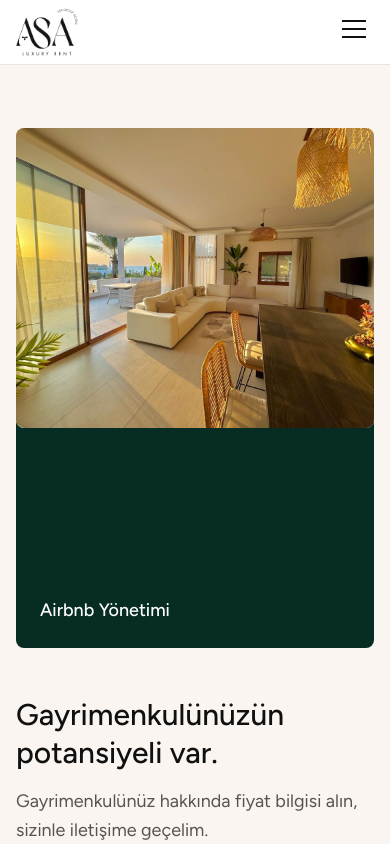
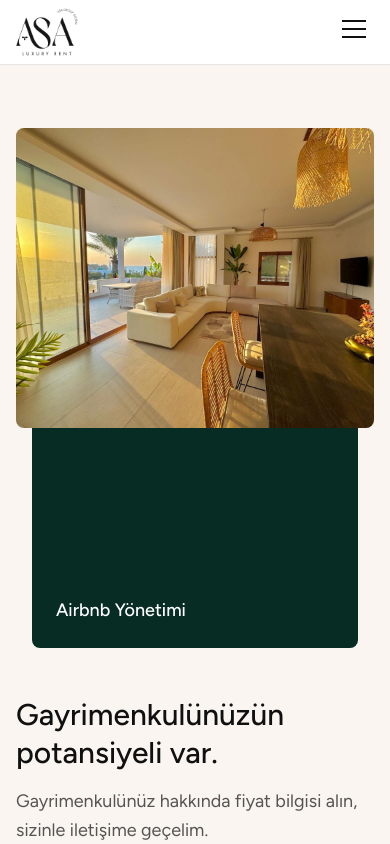
Before and after one commit to bedirhanugurluuu/asa, a Next.js app: page /airbnb-management in a window 390 px wide. Shown: the top 844 px of the page. Built offline with nearby package versions, Linux system fonts and the light colour scheme.

Commit message:
Mobile design fixed 2

```diff
--- a/app/airbnb-management/page.tsx
+++ b/app/airbnb-management/page.tsx
@@ -71,7 +71,7 @@ export default function AirbnbManagementPage() {
 
               {/* Yeşil Box - Küçük */}
               <div
-                className="bg-[#072c23] rounded-lg p-6 md:p-8 flex flex-col justify-end mx-auto"
+                className="bg-[#072c23] rounded-lg p-6 md:p-8 flex flex-col justify-end mx-4 md:mx-auto"
                 style={{
                   maxWidth: "400px",
                   minHeight: "400px",
```
